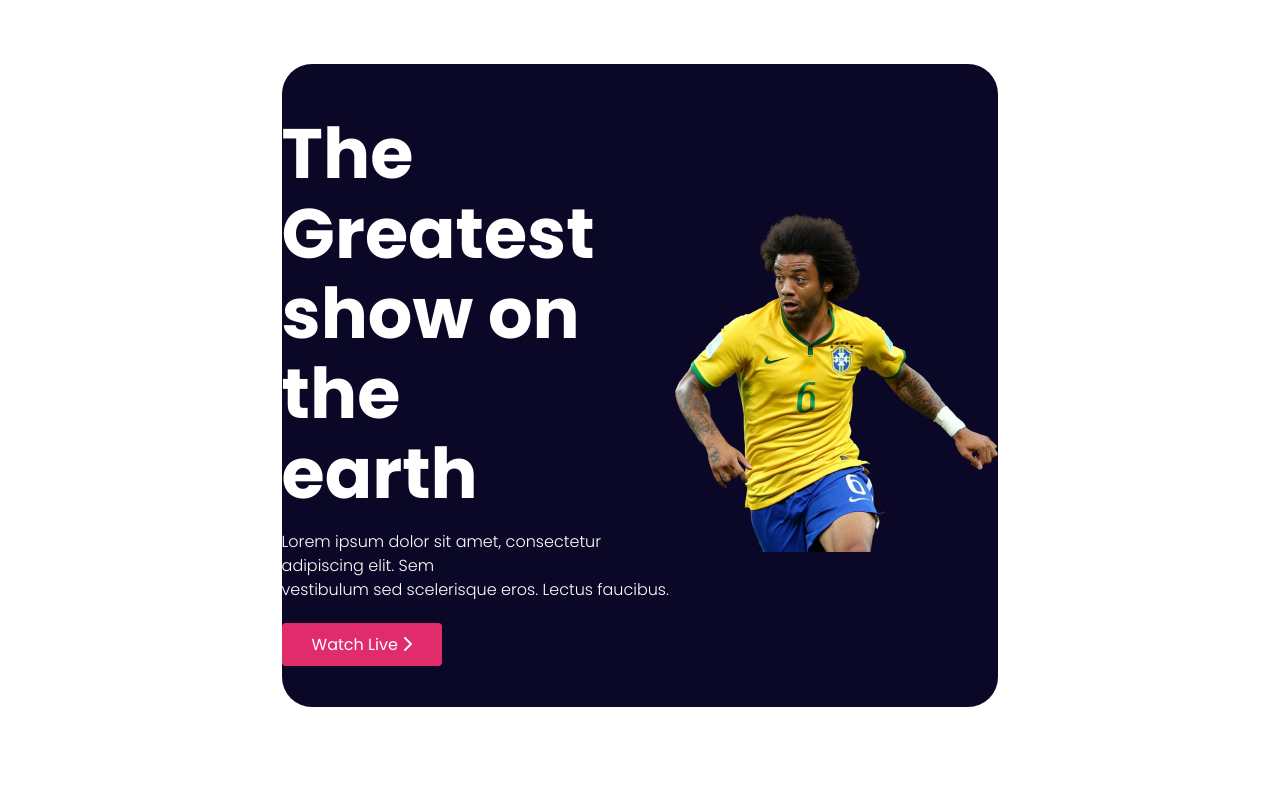
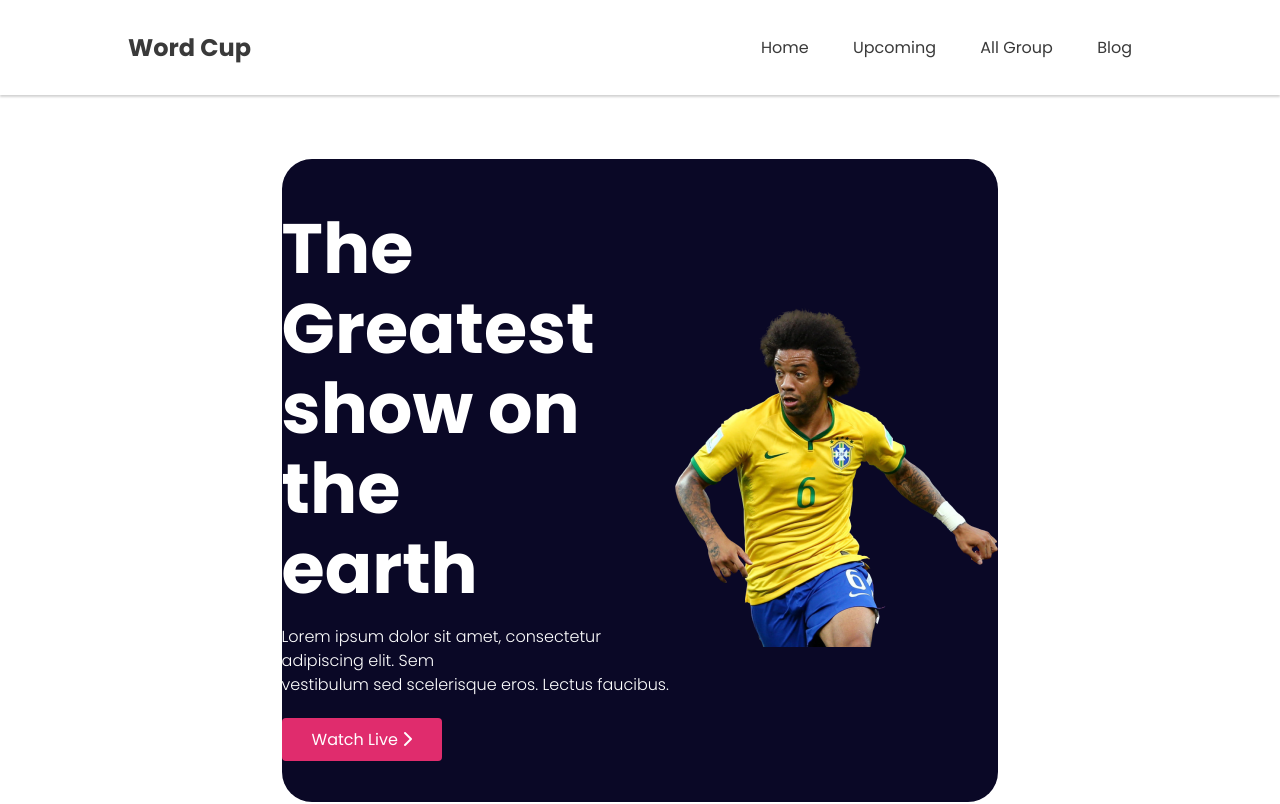
Before and after one commit to rashariful/world-cup, a plain HTML site: page upcoming.html in a window 1280 px wide. Shown: the top 804 px of the page. Drawn offline with Linux system fonts and the light colour scheme.

Commit message:
nav icon added

```diff
--- a/asst/cart.css
+++ b/asst/cart.css
@@ -4,12 +4,14 @@
 @import url('https://fonts.googleapis.com/css2?family=Poppins:ital,wght@0,300;0,400;0,700;1,500&display=swap');
 
 
-
+/*=================== common css =================== */
 *{
     margin: 0;
     padding: 0;
     box-sizing: border-box;
-    font-family: poppins;
+}
+body{
+    font-family: 'Poppins', sans-serif;
 }
 li{
     list-style: none;
@@ -20,6 +22,41 @@ a{
 section{
     padding: 4rem 10%;
 }
+
+/*=================== Navbar Design =================== */
+header {
+    background-color: #fff;
+    box-shadow: 0 2px 2px lightgray;
+}
+
+nav {
+    display: flex;
+    justify-content: space-between;
+    align-items: center;
+    padding: 25px 0;
+    margin: 0 10%;
+}
+
+.logo a {
+    font-size: 24px;
+    color: #3A3A3A;
+    font-weight: 700;
+}
+
+nav ul li {
+    display: inline-block;
+    padding: 10px 20px;
+    text-transform: capitalize;
+    color: #3A3A3A;
+    color: tomato;
+}
+
+nav ul li a {
+    text-transform: capitalize;
+    color: #3A3A3A;
+    font-weight: 500;
+}
+
 /*=================== Hero Design =================== */
 
 .hero-items {
@@ -56,12 +93,6 @@ section{
     color: white;
     font-weight: 500;
     font-size: 16px;
-}
-
-.hero-img {
-    /* background-image: url('../Banner\ Image.png');
-    background-size: cover;
-    background-repeat: no-repeat; */
 }
 
 /*=================== Cart Design =================== */
--- a/upcoming.html
+++ b/upcoming.html
@@ -6,6 +6,9 @@
     <meta http-equiv="X-UA-Compatible" content="IE=edge">
     <meta name="viewport" content="width=device-width, initial-scale=1.0">
     <title>Blog</title>
+    <!-- ===================Nav Icon ==================== -->
+    <link rel="shortcut icon" href="./img/nav logo/b.png" type="image/x-icon">
+
     <!-- ===================CSS Link File==================== -->
 
     <link rel="stylesheet" href="asst/cart.css">
@@ -13,10 +16,26 @@
     <script src="https://kit.fontawesome.com/e1eb35f2b4.js" crossorigin="anonymous"></script>
 </head>
 <body>
+        <!--===================================
+                 Navbar Design Start
+          ===================================-->
+        <Header>
+            <nav>
+                <div class="logo"><a href="#">Word Cup</a></div>
+                <ul>
+                    <li><a href="index.html">home</a></li>
+                    <li><a href="upcoming.html">Upcoming</a></li>
+                    <li><a href="index.html">All Group</a></li>
+                    <li><a href="index.html">blog</a></li>
+                </ul>
+            </nav>
+        </Header>
+
+
     <main>
         <!--===================================
                         Hero section Desing
-                ===================================-->
+            ===================================-->
         <section>
             <div class="hero-container">
                 <div class="hero-items">
@@ -44,9 +63,9 @@
             <div class="container position-sticky">
                 <div class="box">
                     <ul>
-                        <li><a class="btn" href="">upcoming Match</a></li>
-                        <li><a class="btn" href="">All Group</a></li>
-                        <li><a class="btn-red" href="">Blog</a></li>
+                        <li><a class="btn" href="upcoming.html">upcoming Match</a></li>
+                        <li><a class="btn" href="index.html">All Group</a></li>
+                        <li><a class="btn-red" href="index.html">Blog</a></li>
                     </ul>
                 </div>
 
```
Also changed, not shown: index.html (+8 -6 lines), img/nav logo/b.png (added), img/nav logo/w.png (added).
